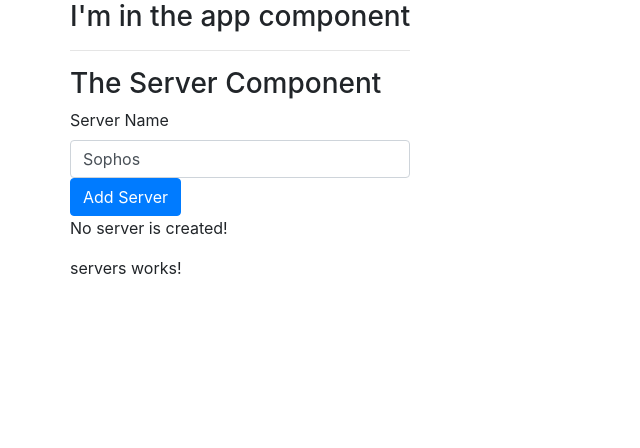
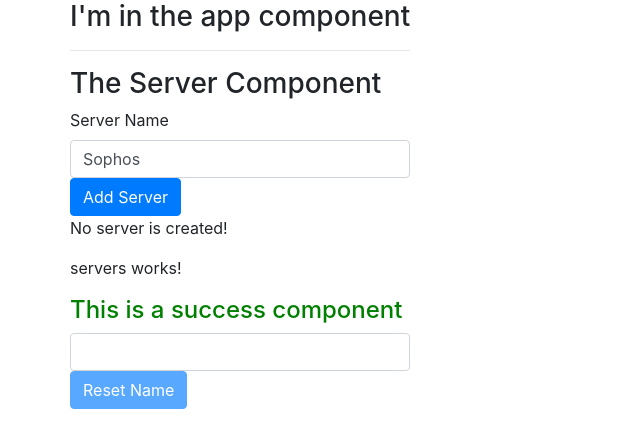
Before and after one commit to karammm/AugularBundle, an Angular app: page / in a window 1280 px wide. Shown: the top 448 px of the page, without its empty margins (0-640 px from the left). Built offline with nearby package versions, Linux system fonts and the light colour scheme.

Commit message:
assignment 2

```diff
--- a/src/app/SuccessAlert/successalert.component.html
+++ b/src/app/SuccessAlert/successalert.component.html
@@ -1 +1,8 @@
 <h4>This is a success component</h4>
+
+    <input
+        type="text"
+        class="form-control"
+        [(ngModel)]="userName">
+    <button class="btn btn-primary" [disabled]="userName===''" (click)="userName=''">Reset Name</button>
+    <p>{{userName}}</p>
--- a/src/app/SuccessAlert/successalert.component.ts
+++ b/src/app/SuccessAlert/successalert.component.ts
@@ -5,4 +5,8 @@ import { Component } from "@angular/core";
     templateUrl:'./successalert.component.html',
     styleUrls: ['./successalert.component.css']
 })
-export class SuccessAlertComponent{}
+export class SuccessAlertComponent{
+    userName:string='';
+    ngOnInit(): void {
+    }
+}
--- a/src/app/app.component.html
+++ b/src/app/app.component.html
@@ -5,7 +5,7 @@
             <hr>
             <app-server></app-server>
             <app-servers></app-servers>
-            <!-- <app-success-alert></app-success-alert> -->
+            <app-success-alert></app-success-alert>
             <!-- <aap-warinig-alert></aap-warinig-alert> -->
         </div>
     </div>
```
